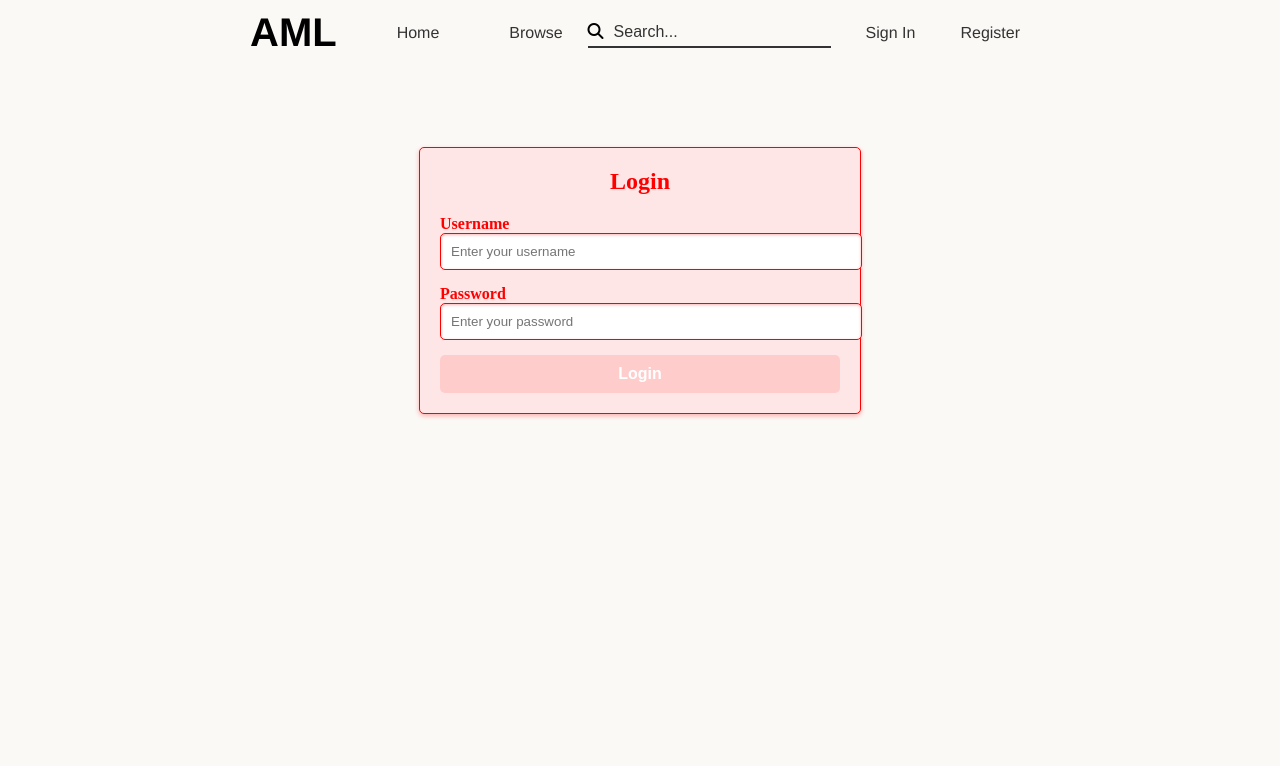
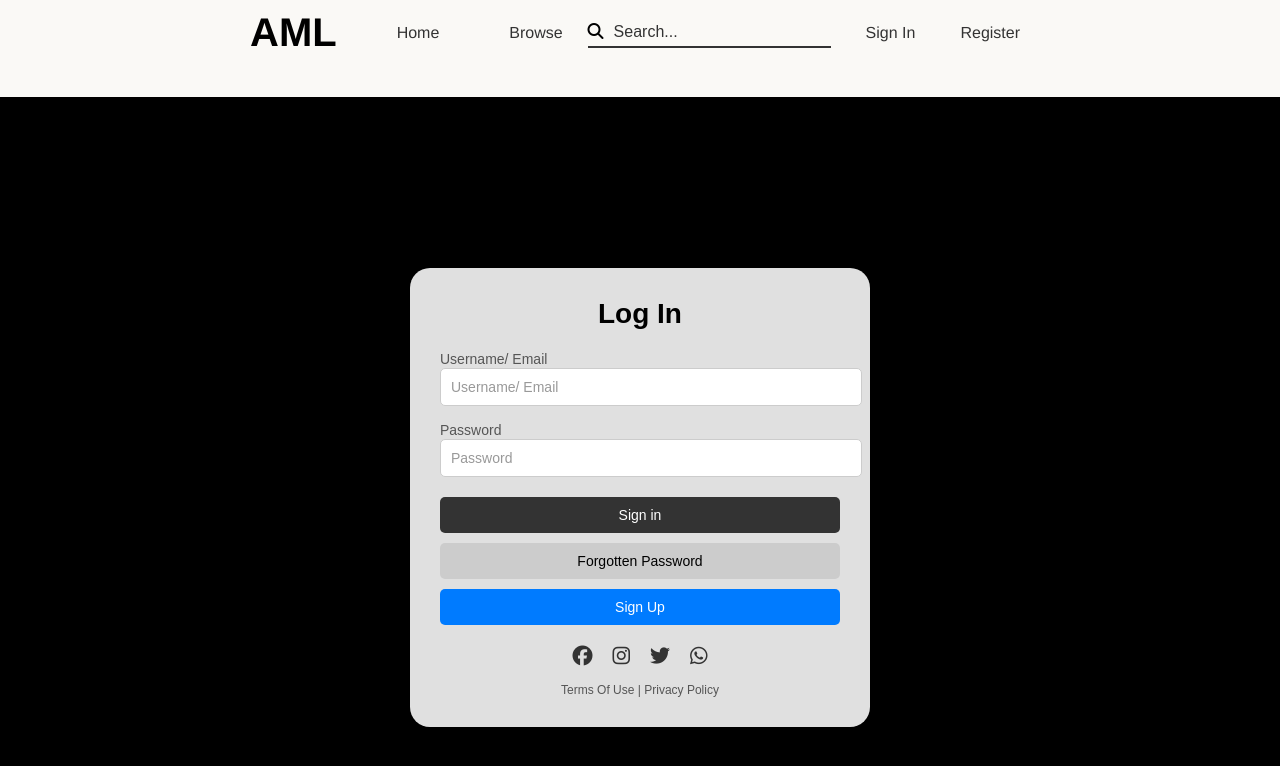
Before and after one commit to DugganDuggan/SAAD-AML, an Angular app: page /login in a window 1280 px wide. Shown: the top 766 px of the page. Built offline with nearby package versions, Linux system fonts and the light colour scheme.

Commit message:
Updated Registration and Log in page

```diff
--- a/src/app/login/login.component.css
+++ b/src/app/login/login.component.css
@@ -1,58 +1,129 @@
-/* Center the login container on the page */
+/* Full-page container */
 .login-container {
-    max-width: 400px;
-    margin: 50px auto;
-    padding: 20px;
-    border: 1px solid red;
-    border-radius: 5px;
-    box-shadow: 0 2px 5px rgba(255, 0, 0, 0.3);
-    background-color: #ffe6e6; /* Light red background */
+  display: flex;
+  justify-content: center;
+  align-items: center;
+  height: 100vh;
+  background-color: #000; /* Black background */
+  font-family: Arial, sans-serif;
 }
 
-  /* Title styling */
-  h2 {
+/* Login card */
+.login-card {
+  width: 400px;
+  padding: 30px;
+  border-radius: 20px;
+  background-color: #e0e0e0; /* Light gray */
   text-align: center;
-    margin-bottom: 20px;
-    color: red; /* Red text for title */
+  box-shadow: 0 4px 8px rgba(0, 0, 0, 0.2);
 }
 
-  /* Form group styling */
+/* Card heading */
+.login-card h1 {
+  font-size: 28px;
+  margin-bottom: 20px;
+  color: #000;
+}
+
+/* Form groups */
 .form-group {
   margin-bottom: 15px;
+  text-align: left;
 }
 
 .form-group label {
-    color: red; /* Red text for labels */
-    font-weight: bold;
+  font-size: 14px;
+  color: #555;
 }
 
 .form-control {
   width: 100%;
   padding: 10px;
-    border: 1px solid red;
+  border: 1px solid #ccc;
   border-radius: 5px;
-    box-shadow: inset 0 1px 3px rgba(255, 0, 0, 0.3);
+  font-size: 14px;
+  background-color: #fff;
 }
 
-  /* Button styling */
+.form-control::placeholder {
+  color: #999;
+}
+
+/* Button group */
+.button-group {
+  margin-top: 20px;
+}
+
 .btn {
+  display: block;
   width: 100%;
   padding: 10px;
-    background-color: red; /* Red button background */
-    color: white;
-    font-size: 16px;
-    font-weight: bold;
+  margin-bottom: 10px;
+  font-size: 14px;
   border: none;
   border-radius: 5px;
   cursor: pointer;
   transition: background-color 0.3s ease;
 }
 
-  .btn:hover {
-    background-color: darkred; /* Darker red on hover */
+/* Sign In Button */
+.sign-in-btn {
+  background-color: #333; /* Dark gray */
+  color: #fff;
 }
 
-  .btn:disabled {
-    background-color: #ffcccc; /* Light red for disabled button */
-    cursor: not-allowed;
+.sign-in-btn:hover {
+  background-color: #555;
 }
+
+/* Forgotten Password Button */
+.forgotten-password-btn {
+  background-color: #ccc; /* Light gray */
+  color: #000;
+}
+
+.forgotten-password-btn:hover {
+  background-color: #ddd;
+}
+
+/* Sign Up Button */
+.sign-up-btn {
+  background-color: #007bff; /* Blue */
+  color: #fff;
+}
+
+.sign-up-btn:hover {
+  background-color: #0056b3;
+}
+
+/* Social links */
+.social-links {
+  margin-top: 20px;
+}
+
+.social-links a {
+  margin: 0 10px;
+  color: #333;
+  font-size: 20px;
+  text-decoration: none;
+}
+
+.social-links a:hover {
+  color: #555;
+}
+
+/* Footer links */
+.footer-links {
+  margin-top: 15px;
+  font-size: 12px;
+  color: #555;
+}
+
+.footer-links a {
+  color: #555;
+  text-decoration: none;
+}
+
+.footer-links a:hover {
+  text-decoration: underline;
+}
--- a/src/app/login/login.component.html
+++ b/src/app/login/login.component.html
@@ -1,21 +1,23 @@
 <div class="login-container">
-    <h2>Login</h2>
+  <!-- Login Card -->
+  <div class="login-card">
+    <h1>Log In</h1>
 
-    <form (ngSubmit)="onSubmit()" #loginForm="ngForm">
-      <!-- Username Field -->
+    <form (ngSubmit)="onLogin()" #loginForm="ngForm">
+      <!-- Username/Email -->
       <div class="form-group">
-        <label for="username">Username</label>
+        <label for="username">Username/ Email</label>
         <input
           type="text"
           id="username"
           name="username"
           class="form-control"
           [(ngModel)]="username"
-          required
-          placeholder="Enter your username">
+          placeholder="Username/ Email"
+          required>
       </div>
 
-      <!-- Password Field -->
+      <!-- Password -->
       <div class="form-group">
         <label for="password">Password</label>
         <input
@@ -24,13 +26,29 @@
           name="password"
           class="form-control"
           [(ngModel)]="password"
-          required
-          placeholder="Enter your password">
+          placeholder="Password"
+          required>
       </div>
 
-      <!-- Submit Button -->
-      <button type="submit" class="btn btn-primary" [disabled]="!loginForm.form.valid">
-        Login
-      </button>
+      <!-- Buttons -->
+      <div class="button-group">
+        <button type="submit" class="btn sign-in-btn" [disabled]="!loginForm.form.valid">Sign in</button>
+        <button type="button" class="btn forgotten-password-btn" (click)="onForgotPassword()">Forgotten Password</button>
+        <button type="button" class="btn sign-up-btn" (click)="onSignUp()">Sign Up</button>
+      </div>
     </form>
+
+    <!-- Social Links -->
+    <div class="social-links">
+      <a href="#"><i class="fab fa-facebook"></i></a>
+      <a href="#"><i class="fab fa-instagram"></i></a>
+      <a href="#"><i class="fab fa-twitter"></i></a>
+      <a href="#"><i class="fab fa-whatsapp"></i></a>
+    </div>
+
+    <!-- Footer Links -->
+    <div class="footer-links">
+      <a href="#">Terms Of Use</a> | <a href="#">Privacy Policy</a>
+    </div>
   </div>
+</div>
--- a/src/app/register/register.component.css
+++ b/src/app/register/register.component.css
@@ -0,0 +1,83 @@
+/* Wrapper to hold both sections side-by-side */
+.registration-wrapper {
+    display: flex;
+    height: 100vh;
+    width: 100%;
+    font-family: Arial, sans-serif;
+  }
+
+  /* Form Section (Left) */
+  .form-section {
+    flex: 1;
+    background-color: #000; /* Black background */
+    color: #fff; /* White text */
+    display: flex;
+    flex-direction: column;
+    justify-content: center;
+    align-items: center;
+    padding: 20px;
+  }
+
+  .form-section h2 {
+    margin-bottom: 30px;
+    font-size: 24px;
+    text-align: center;
+  }
+
+  /* Social Section (Right) */
+  .social-section {
+    flex: 1;
+    background-color: #f4f4f4; /* Light gray background */
+    color: #000; /* Black text */
+    display: flex;
+    justify-content: center;
+    align-items: center;
+    padding: 20px;
+  }
+
+  .social-section h2 {
+    font-size: 24px;
+  }
+
+  /* Form Styling */
+  .form-group {
+    margin-bottom: 15px;
+    width: 100%;
+    max-width: 300px;
+  }
+
+  .form-control {
+    width: 100%;
+    padding: 10px;
+    border: none;
+    border-radius: 5px;
+    background-color: #d3d3d3; /* Light gray input background */
+    font-size: 16px;
+  }
+
+  .form-control::placeholder {
+    color: #999; /* Placeholder text color */
+  }
+
+  /* Button Styling */
+  .btn {
+    width: 100%;
+    max-width: 300px;
+    padding: 10px;
+    background-color: #333; /* Dark gray button */
+    color: #fff; /* White button text */
+    border: none;
+    border-radius: 5px;
+    font-size: 16px;
+    cursor: pointer;
+    transition: background-color 0.3s ease;
+  }
+
+  .btn:hover {
+    background-color: #555; /* Lighter gray on hover */
+  }
+
+  .btn:disabled {
+    background-color: #aaa; /* Disabled button color */
+    cursor: not-allowed;
+  }
--- a/src/app/register/register.component.html
+++ b/src/app/register/register.component.html
@@ -1 +1,54 @@
-<p>register works!</p>
+<div class="registration-wrapper">
+  <!-- Left Section (Form) -->
+  <div class="form-section">
+    <h2>Create a new account</h2>
+
+    <form (ngSubmit)="onSubmit()" #registrationForm="ngForm">
+      <!-- Name -->
+      <div class="form-group">
+        <input
+          type="text"
+          id="name"
+          name="name"
+          class="form-control"
+          [(ngModel)]="name"
+          placeholder="Name"
+          required>
+      </div>
+
+      <!-- Email -->
+      <div class="form-group">
+        <input
+          type="email"
+          id="email"
+          name="email"
+          class="form-control"
+          [(ngModel)]="email"
+          placeholder="Email"
+          required>
+      </div>
+
+      <!-- Password -->
+      <div class="form-group">
+        <input
+          type="password"
+          id="password"
+          name="password"
+          class="form-control"
+          [(ngModel)]="password"
+          placeholder="Password"
+          required>
+      </div>
+
+      <!-- Submit Button -->
+      <button type="submit" class="btn btn-primary" [disabled]="!registrationForm.form.valid">
+        Register
+      </button>
+    </form>
+  </div>
+
+  <!-- Right Section (Socials) -->
+  <div class="social-section">
+    <h2>Our Socials</h2>
+  </div>
+</div>
```
Lines whose indentation alone changed are shown as unchanged.
